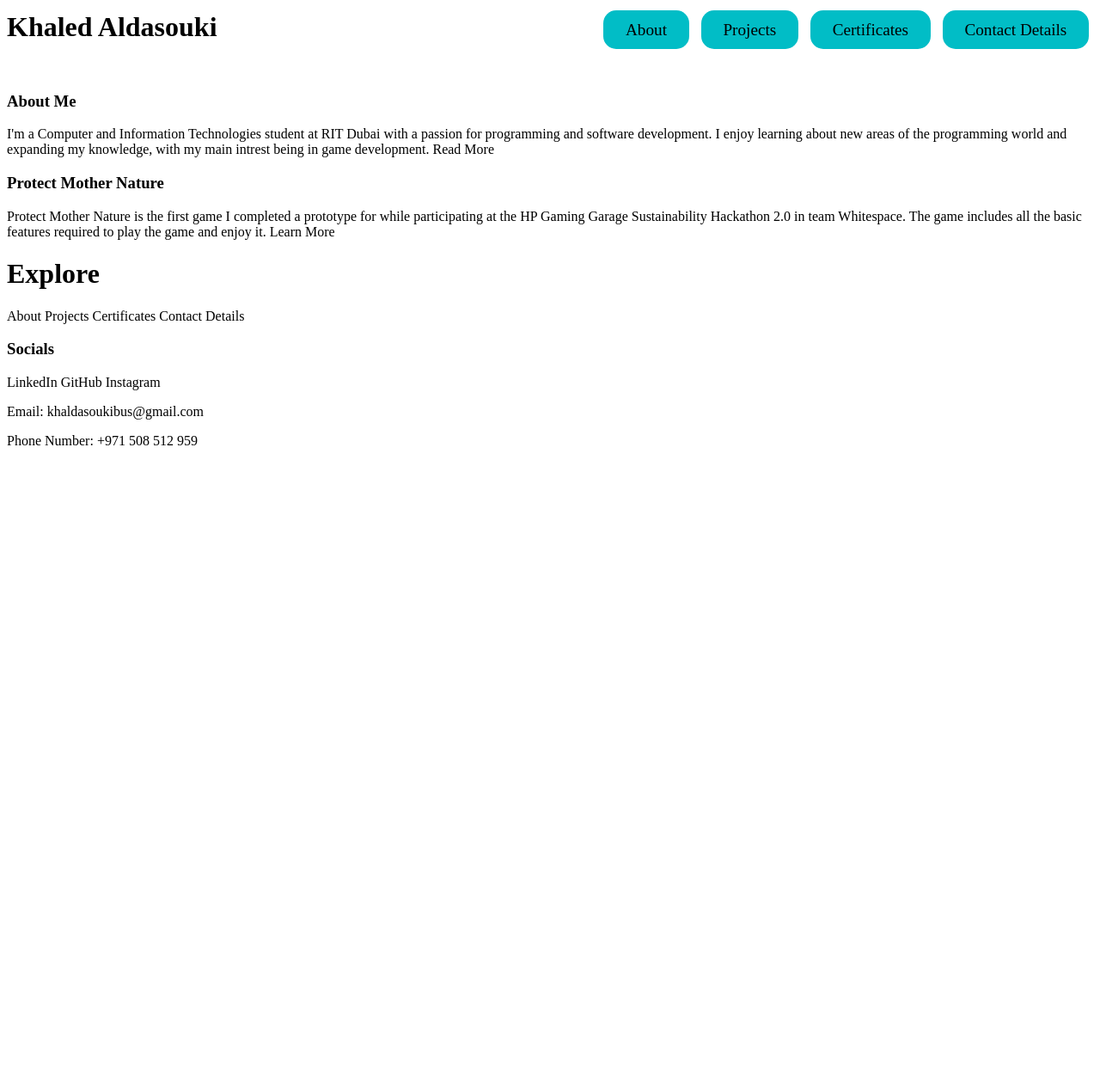
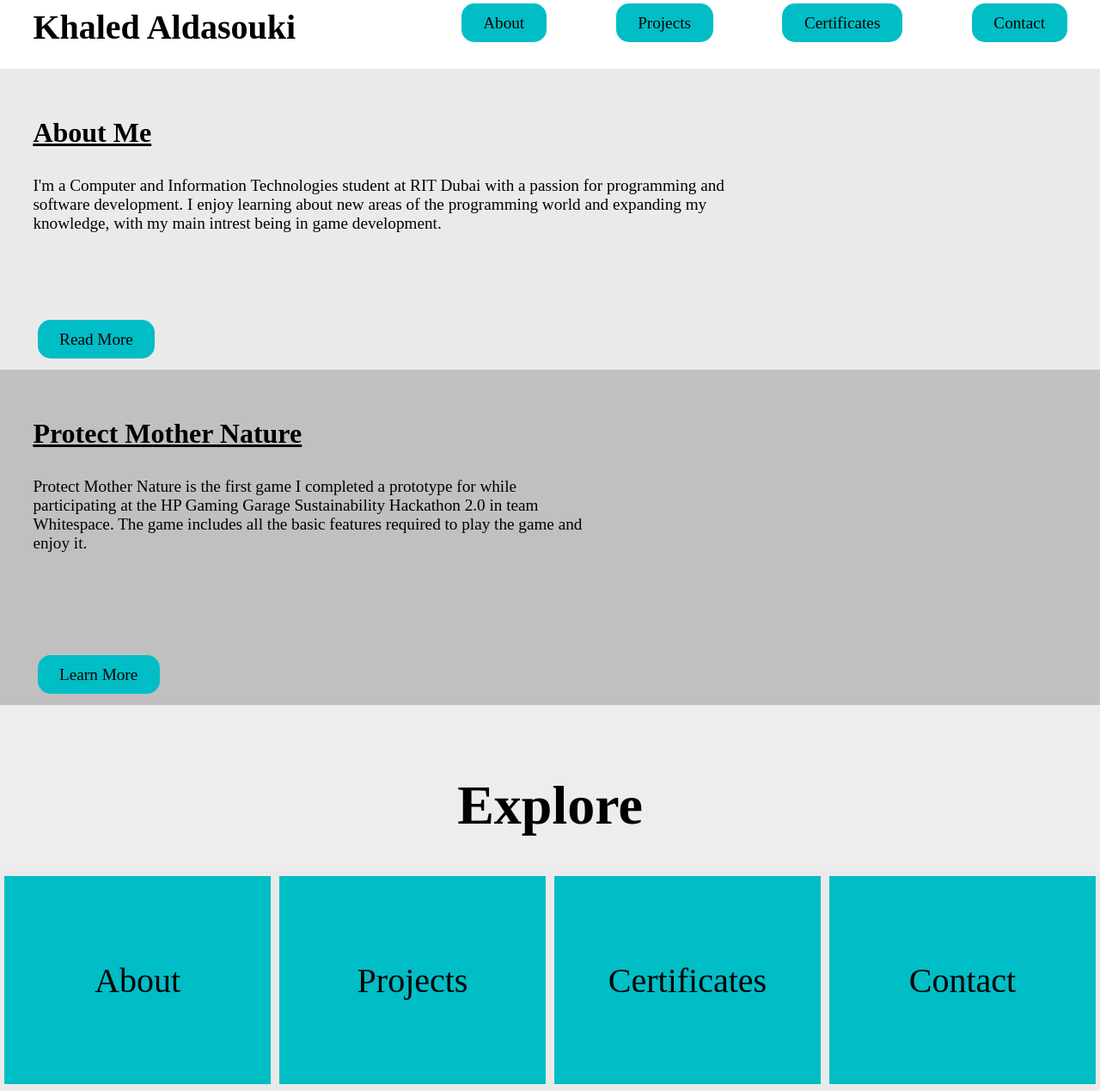
Before and after one commit to khaled-aldasouki/WebsiteProject, a plain HTML site: page index.html in a window 1280 px wide. Shown: the part 16-1285 px from the top of the page at 86% size. Before the commit the page ends 800 px from the top, so only its background shows below. Drawn offline with Linux system fonts and the light colour scheme.

Commit message:
worked on homepage

```diff
--- a/assets/css/style.css
+++ b/assets/css/style.css
@@ -1,5 +1,31 @@
+*{
+    font-family: "Bahnschrift";
+}
+
+body{
+    margin:0;
+}
+
+div{
+    background-color: #eaeaeada;
+}
+
+p{
+    font-size: 1.2rem;
+}
+
+a{
+    background-color: #01bdc6;
+    padding: 1.5vh 2vw;
+    text-align: center;
+    text-decoration: none;
+    cursor: pointer;
+    margin: 0.4vw;
+    border-radius: 15px;
+    font-size: 1.2em;
+}
+
 #title{
-    font-family: "Bahnschrift";
     display: inline;
 }
 
@@ -9,9 +35,12 @@ header{
     justify-content: space-between;
     align-content: center;
     position: sticky;
+    top: 0;
+    z-index: 10;
 }
 header h1{
-    font-size: 2rem;
+    margin:3vh 3vw;
+    font-size: 2.5rem;
 }
 
 nav{
@@ -20,15 +49,58 @@ nav{
 
 }
 nav a{
-    background-color: #01bdc6;
-    font-family: "Bahnschrift";
     margin-right: 3vw;
     margin-left: 3vw;
-    padding: 1.5vh 2vw;
+}
+
+h3{
+    font-size: 2rem;
+    text-decoration: underline;
+}
+
+#about-brief{
+    margin: 0;
+    padding: 3vh 3vw;
+    background-color: #EAEAEA;
+}
+#about-brief p{
+    width: 65vw;
+    height: 20vh;
+}
+
+#game-brief{
+    margin: 0;
+    padding: 3vh 3vw;
+    background-color: #b2b2b2ce;
+}
+#game-brief p{
+    width: 50vw;
+    height: 25vh;
+}
+
+#more{
+    padding: 1vh 1.5vw;
+}
+
+div h2{
+    font-size: 4rem;
+    padding: 10vh 0 5vh 0;
+    margin:auto;
     text-align: center;
-    text-decoration: none;
-    cursor: pointer;
-    margin: 0.4vw;
-    border-radius: 15px;
-    font-size: 1.2em;
 }
+
+#tabs{
+    display: flex;
+    margin: 0;
+    padding: 0;
+}
+#tabs a{
+    width: 25vw;
+    height: 17vw;
+    font-size: 2.5rem;
+    border: none;
+    border-radius: 0;
+    display: flex;
+    justify-content: center;
+    align-items: center;
+}
--- a/index.html
+++ b/index.html
@@ -15,52 +15,51 @@
                 <a>About</a>
                 <a>Projects</a>
                 <a>Certificates</a>
-                <a>Contact Details</a>
+                <a>Contact</a>
             </nav>
         </header>
 
         <main>
-            <div class="about-brief">
+            <div id="about-brief">
                 <h3>About Me</h3>
                 <p>
                     I'm a Computer and Information Technologies student at RIT Dubai with a
                     passion for programming and software development. I enjoy learning about new areas of
                     the programming world and expanding my knowledge, with my main intrest being in
                     game development.
+                </p>
+                <a class="more">Read More</a>
 
-                   <a>Read More</a>
-                </p>
             </div>
 
-            <div>
+            <div id="game-brief">
                 <h3>Protect Mother Nature</h3>
                 <p>
                     Protect Mother Nature is the first game I completed a prototype
                     for while participating at the HP Gaming Garage Sustainability Hackathon 2.0 in team
                     Whitespace. The game includes all the basic features required to play the game and enjoy it.
+                </p>
+                <a class="more">Learn More</a>
 
-                    <a>Learn More</a>
-
-                </p>
-            </div>
-
-            <div id="tabs">
-                <h1>Explore</h1>
-                <a>About</a>
-                <a>Projects</a>
-                <a>Certificates</a>
-                <a>Contact Details</a>
             </div>
 
             <div>
-                <h3>Socials</h3>
+                <h2>Explore</h2>
+                <div  id="tabs">
+                    <a>About</a>
+                    <a>Projects</a>
+                    <a>Certificates</a>
+                    <a>Contact</a>
+                </div>
+            </div>
+
+            <div>
+                <h2>Socials</h2>
+                <div  id="tabs">
                 <a>LinkedIn</a>
                 <a>GitHub</a>
                 <a>Instagram</a>
-                <p>Email: <a>khaldasoukibus@gmail.com</a> </p>
-                <p>Phone Number: +971 508 512 959</p>
-
-
+                <a>Email</a>
             </div>
         </main>
 
```
